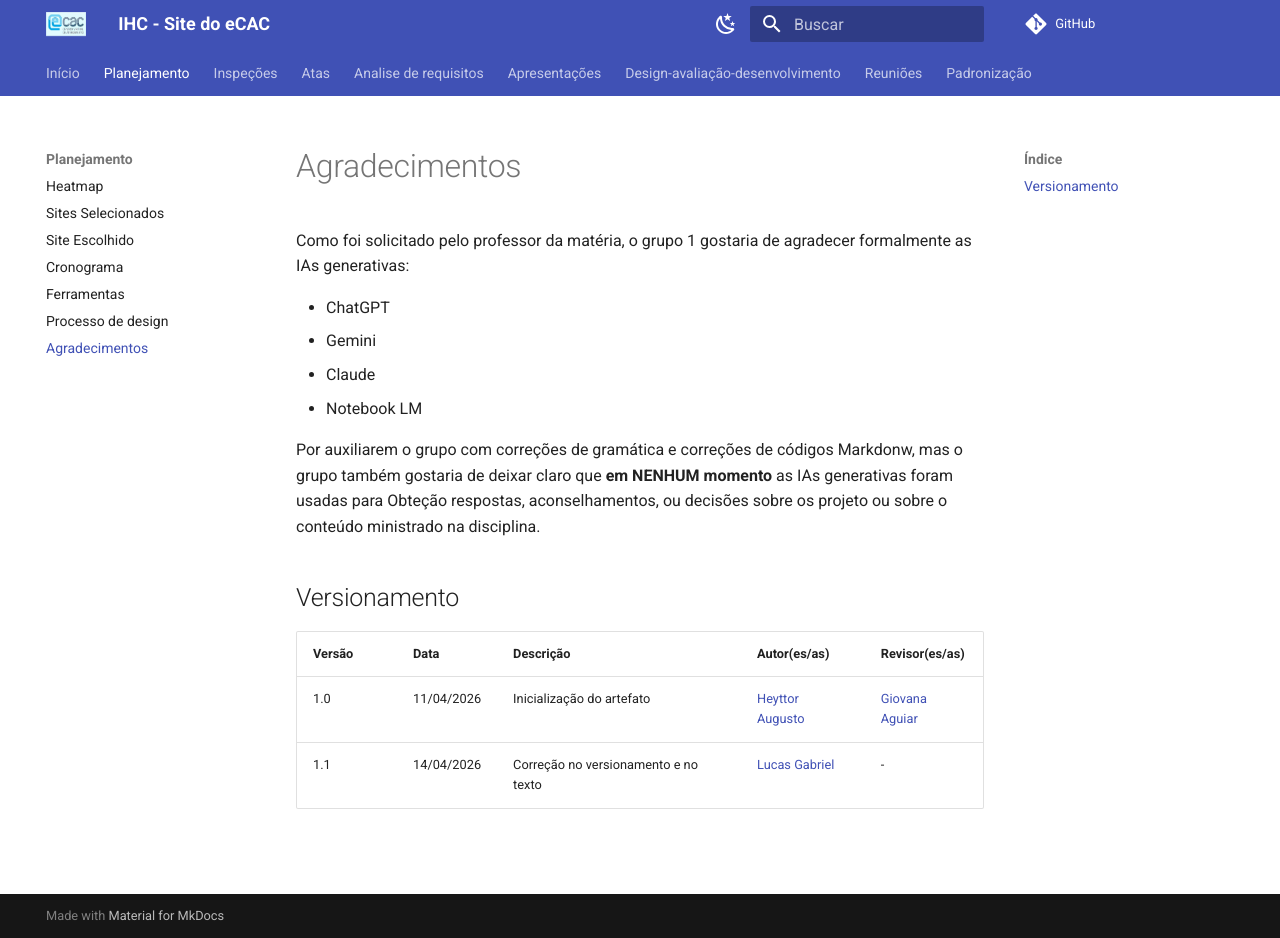
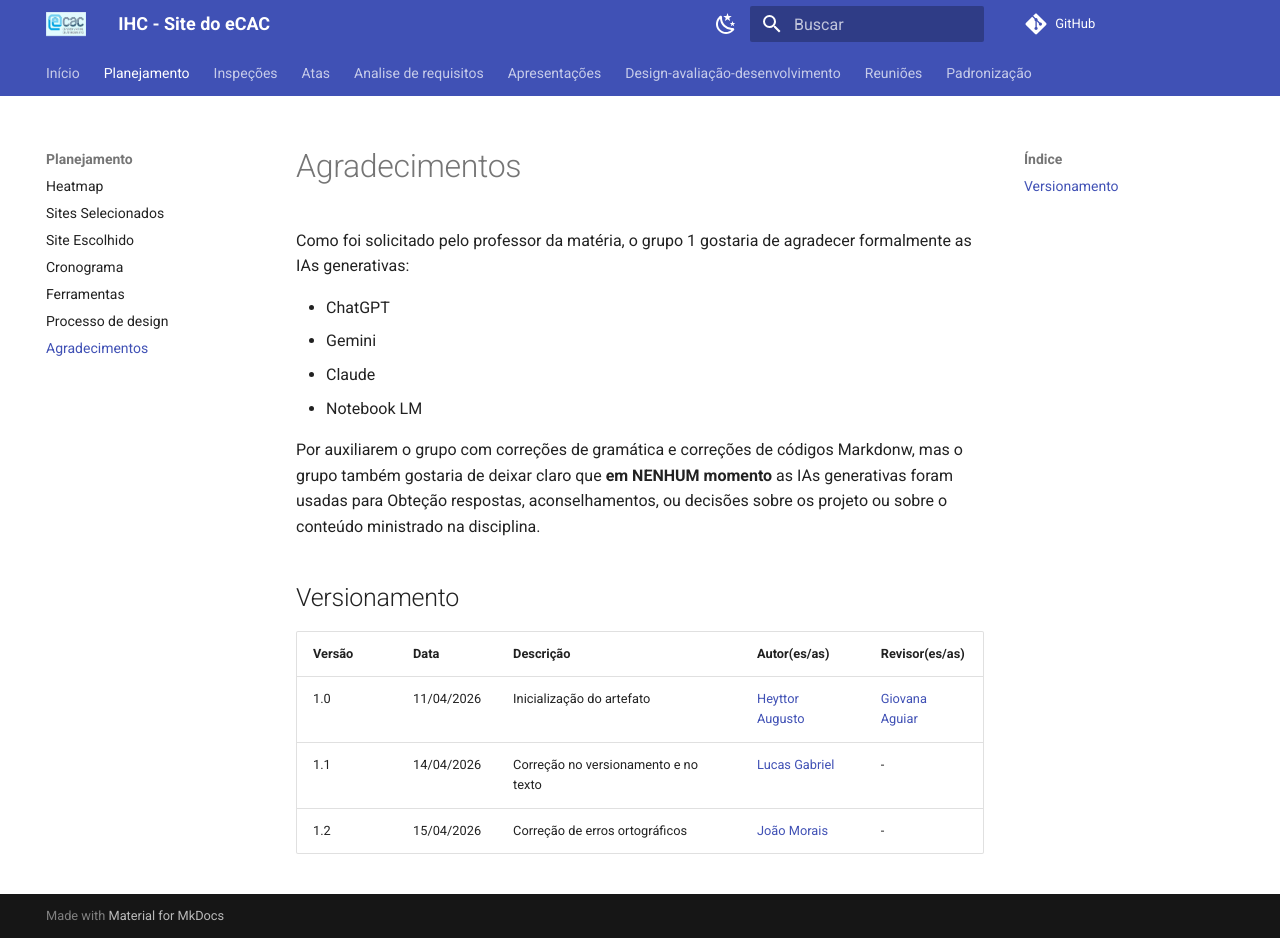
Before and after one commit to Interacao-Humano-Computador/2026.1-Grupo01, an MkDocs documentation site: the page built from docs/Planejamento/agradecimentos.md, in a window 1280 px wide and 938 px high. Built offline with MkDocs 1.6.1 and Material for MkDocs 9.7.7, drawn with Linux system fonts in a browser that asks for light colours; comment, search, counter and statistics services are not loaded.

Commit message:
Versionamento - agradecimentos

```diff
--- a/docs/Planejamento/agradecimentos.md
+++ b/docs/Planejamento/agradecimentos.md
@@ -16,3 +16,4 @@ Por auxiliarem o grupo com correções de gramática e correções de códigos M
 | -----| ------| ----------| -------------| ---------------|
 | 1.0 | 11/04/2026 | Inicialização do artefato | [Heyttor Augusto](https://github.com/H3ytt0r62) | [Giovana Aguiar](https://github.com/giovannabrito19)  |
 | 1.1 | 14/04/2026 | Correção no versionamento e no texto | [Lucas Gabriel](https://github.com/lucaszg-g) | - |
+| 1.2 | 15/04/2026 | Correção de erros ortográficos | [João Morais](https://github.com/Blazemorales) | - |
```
